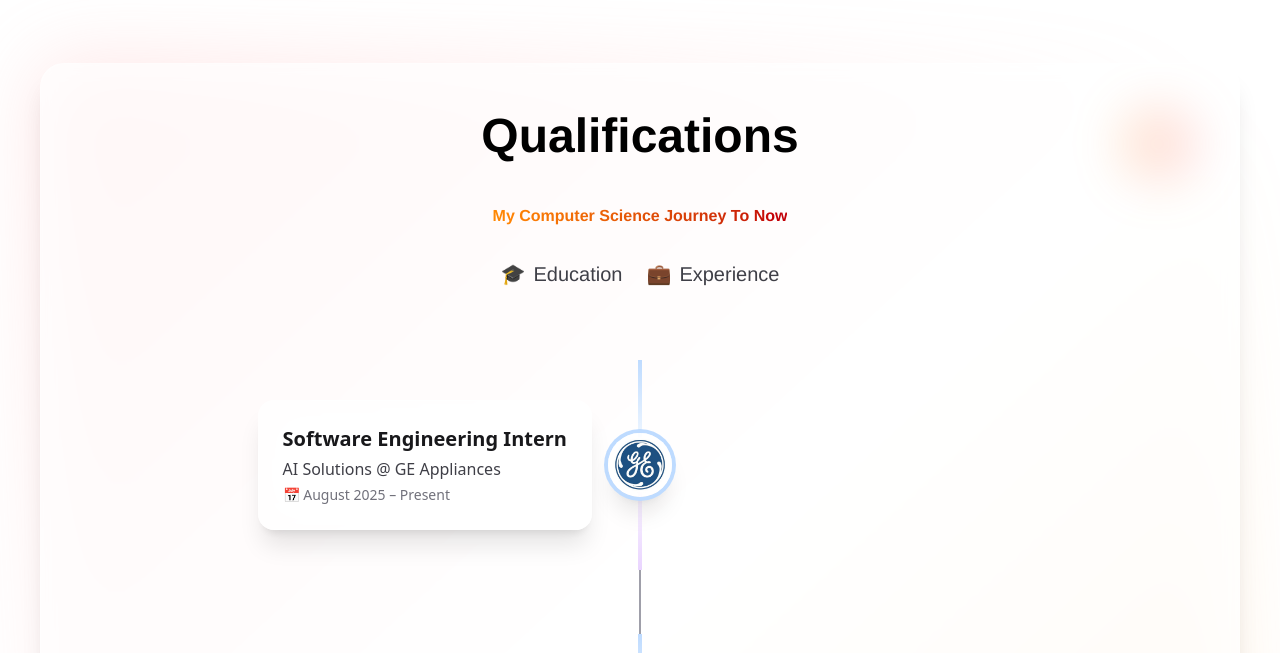
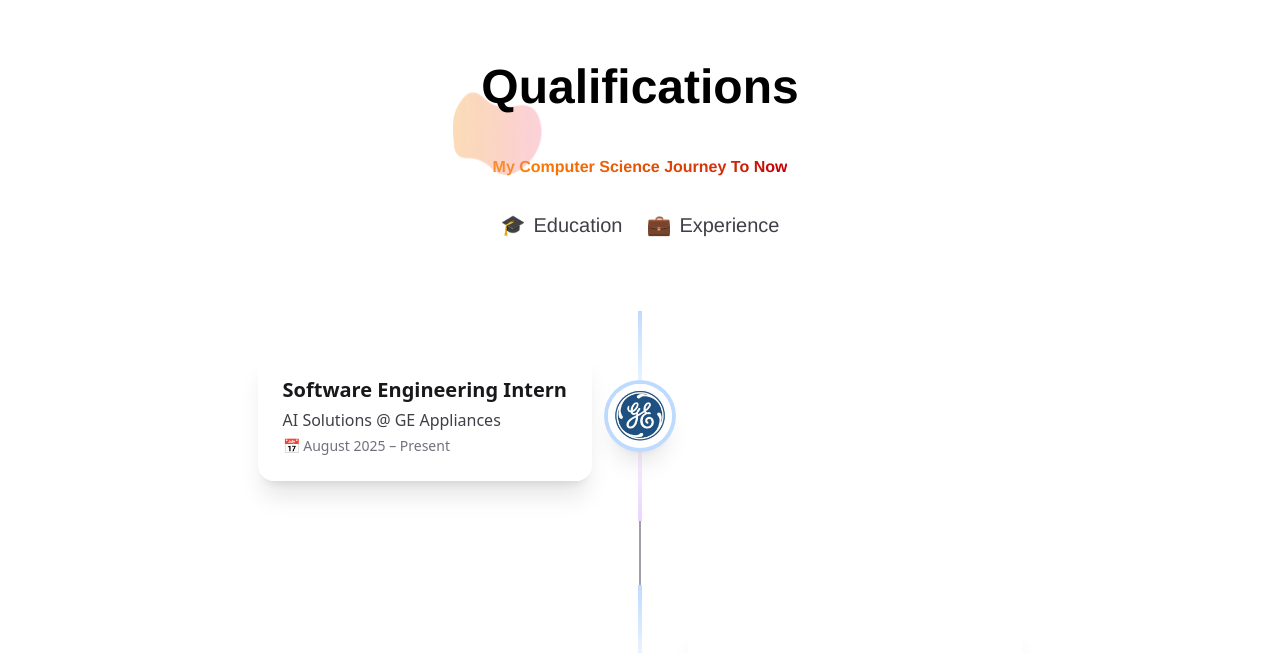
Before and after one commit to ethantiller/ethan-portfolio, a React (Vite) app: page / in a window 1280 px wide. Shown: the part 1121-1774 px from the top of the page. Built offline with nearby package versions, Linux system fonts and the light colour scheme.

Commit message:
remove cardlike style

```diff
--- a/src/components/Qualifications.jsx
+++ b/src/components/Qualifications.jsx
@@ -3,20 +3,22 @@ import { TIMELINE } from "./timeline_components/TimelineItems";
 
 export default function Qualifications() {
     return (
-        <div id="qualifications" className="w-full mx-auto max-w-screen-xl px-4 sm:px-6 lg:px-10 py-16 sm:py-20">
-            <div className="relative">
-                {/* Gradient overlay: red-100 to orange-100 */}
-                <div className="hidden md:block absolute inset-0 bg-gradient-to-br from-red-300 via-transparent to-orange-300 rounded-3xl opacity-30 blur-2xl pointer-events-none"></div>
-
-                <div className="relative bg-white/70 backdrop-blur-sm rounded-3xl border border-white/20 shadow-xl overflow-hidden">
-                    {/* Floating orbs for visual interest */}
-                    <div className="hidden md:block absolute top-10 right-10 w-20 h-20 bg-gradient-to-r from-orange-400/20 to-red-400/20 rounded-full blur-xl"></div>
-                    <div className="hidden md:block absolute bottom-10 left-10 w-32 h-32 bg-gradient-to-r from-red-400/10 to-orange-400/10 rounded-full blur-2xl"></div>
-
-                    <div className="relative p-6 sm:p-8 md:p-12">
+        <div id="qualifications" className="w-full mx-auto max-w-screen-xl px-4 sm:px-6 lg:px-10 py-8 sm:py-12">
+            <div>
+                <div className="p-4 sm:p-6 md:p-8 relative">
+                    {/* main content above the decorative image */}
+                    <div className="relative z-10">
                         <div className="flex flex-col items-center mb-8 w-full gap-8" style={{ fontFamily: '"Helvetica Neue", Arial, sans-serif' }}>
                             <div className="w-full flex justify-center mb-3">
-                                <p className="text-center text-3xl sm:text-4xl md:text-5xl font-bold">Qualifications</p>
+                                <div className="flex items-center gap-3 relative justify-center">
+                                    {/* Blob image behind text */}
+                                    <img
+                                        src={"/bloc.png"}
+                                        alt="decorative blob"
+                                        className="absolute left-1/2 top-1/2 w-40 h-40 sm:w-30 sm:h-56 object-contain opacity-40 -translate-x-53 -translate-y-16 z-0"
+                                    />
+                                    <p className="text-center text-3xl sm:text-4xl md:text-5xl font-bold relative z-10">Qualifications</p>
+                                </div>
                             </div>
                             <div className="w-full flex justify-center">
                                 <span className="text-center text-xs sm:text-sm md:text-base font-bold bg-gradient-to-r from-orange-400 to-red-700 bg-clip-text text-transparent">
@@ -31,7 +33,6 @@ export default function Qualifications() {
 
                         {/* Timeline */}
                         <ol className="relative w-full max-w-5xl mx-auto space-y-10 md:space-y-16">
-                            {/* Timeline vertical line: only between first and last photo nodes */}
                             <div
                                 className="hidden md:block absolute left-1/2 -translate-x-1/2 w-0.5 bg-zinc-400"
                                 style={{
@@ -46,6 +47,7 @@ export default function Qualifications() {
                             ))}
                         </ol>
                     </div>
+
                 </div>
             </div>
         </div>
```
